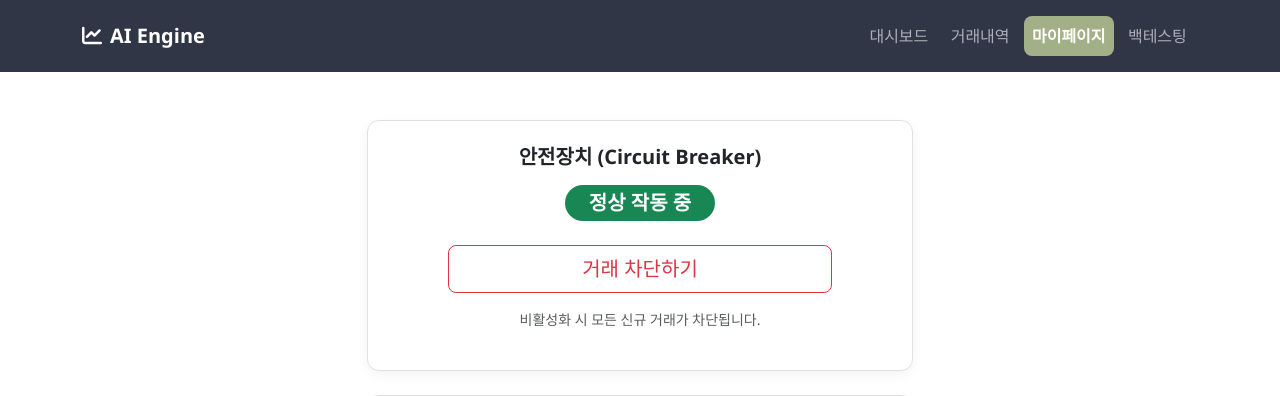
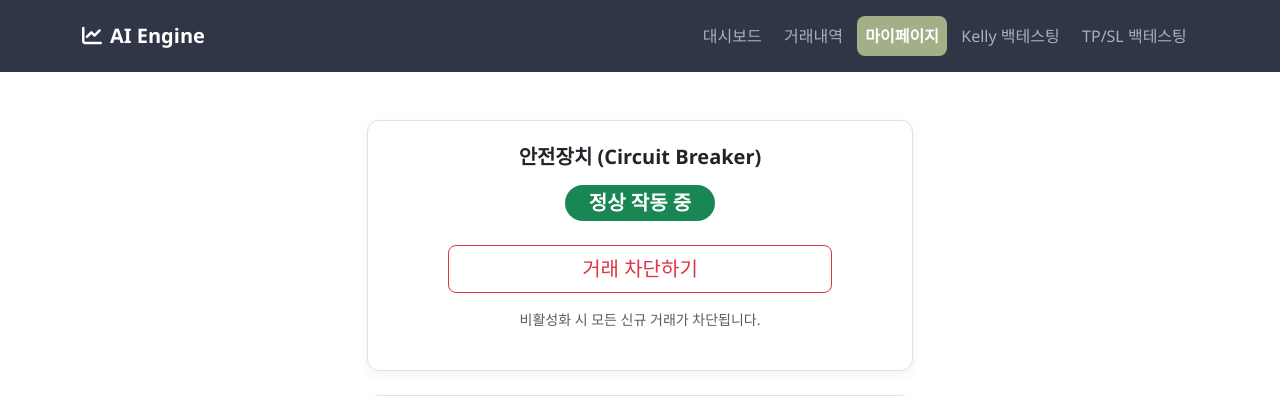
Before and after one commit to invigoworks-knu/engine, a Spring Boot app: page /trading/mypage in a window 1280 px wide. Shown: the top 396 px of the page. Run offline with Spring Boot 4, Linux system fonts and the light colour scheme; data that the repository does not hold is empty.

Commit message:
feat: 네비게이션 바에 TP/SL 백테스팅 페이지 링크 추가
- 모든 페이지의 네비게이션 바에 "TP/SL 백테스팅" 메뉴 추가
- 기존 "백테스팅" 메뉴를 "Kelly 백테스팅"으로 명확히 구분
- 사용자가 메인 페이지에서 TP/SL 백테스팅 페이지로 쉽게 이동 가능
- 모든 페이지 간 일관성 있는 네비게이션 제공

수정된 페이지:
- trading-dashboard.html
- trading-history.html
- trading-mypage.html
- backtesting.html

```diff
--- a/src/main/resources/templates/backtesting.html
+++ b/src/main/resources/templates/backtesting.html
@@ -55,7 +55,8 @@
                 <li class="nav-item"><a class="nav-link" href="/trading/dashboard">대시보드</a></li>
                 <li class="nav-item"><a class="nav-link" href="/trading/history">거래내역</a></li>
                 <li class="nav-item"><a class="nav-link" href="/trading/mypage">마이페이지</a></li>
-                <li class="nav-item"><a class="nav-link active" href="/backtest">백테스팅</a></li>
+                <li class="nav-item"><a class="nav-link active" href="/backtest">Kelly 백테스팅</a></li>
+                <li class="nav-item"><a class="nav-link" href="/backtest/tp-sl">TP/SL 백테스팅</a></li>
             </ul>
         </div>
     </div>
--- a/src/main/resources/templates/trading-dashboard.html
+++ b/src/main/resources/templates/trading-dashboard.html
@@ -90,7 +90,8 @@
                 <li class="nav-item"><a class="nav-link active" href="/trading/dashboard">대시보드</a></li>
                 <li class="nav-item"><a class="nav-link" href="/trading/history">거래내역</a></li>
                 <li class="nav-item"><a class="nav-link" href="/trading/mypage">마이페이지</a></li>
-                <li class="nav-item"><a class="nav-link" href="/backtest">백테스팅</a></li>
+                <li class="nav-item"><a class="nav-link" href="/backtest">Kelly 백테스팅</a></li>
+                <li class="nav-item"><a class="nav-link" href="/backtest/tp-sl">TP/SL 백테스팅</a></li>
             </ul>
         </div>
     </div>
--- a/src/main/resources/templates/trading-history.html
+++ b/src/main/resources/templates/trading-history.html
@@ -39,7 +39,8 @@
                 <li class="nav-item"><a class="nav-link" href="/trading/dashboard">대시보드</a></li>
                 <li class="nav-item"><a class="nav-link active" href="/trading/history">거래내역</a></li>
                 <li class="nav-item"><a class="nav-link" href="/trading/mypage">마이페이지</a></li>
-                <li class="nav-item"><a class="nav-link" href="/backtest">백테스팅</a></li>
+                <li class="nav-item"><a class="nav-link" href="/backtest">Kelly 백테스팅</a></li>
+                <li class="nav-item"><a class="nav-link" href="/backtest/tp-sl">TP/SL 백테스팅</a></li>
             </ul>
         </div>
     </div>
--- a/src/main/resources/templates/trading-mypage.html
+++ b/src/main/resources/templates/trading-mypage.html
@@ -38,7 +38,8 @@
                 <li class="nav-item"><a class="nav-link" href="/trading/dashboard">대시보드</a></li>
                 <li class="nav-item"><a class="nav-link" href="/trading/history">거래내역</a></li>
                 <li class="nav-item"><a class="nav-link active" href="/trading/mypage">마이페이지</a></li>
-                <li class="nav-item"><a class="nav-link" href="/backtest">백테스팅</a></li>
+                <li class="nav-item"><a class="nav-link" href="/backtest">Kelly 백테스팅</a></li>
+                <li class="nav-item"><a class="nav-link" href="/backtest/tp-sl">TP/SL 백테스팅</a></li>
             </ul>
         </div>
     </div>
```
